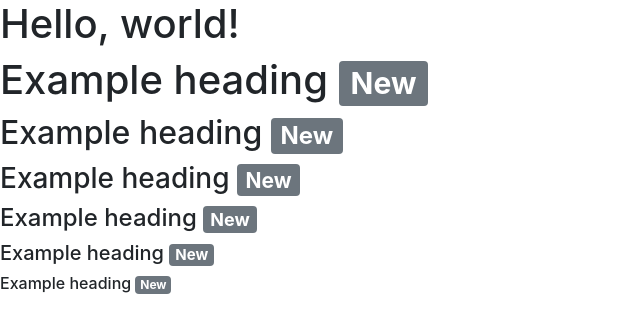
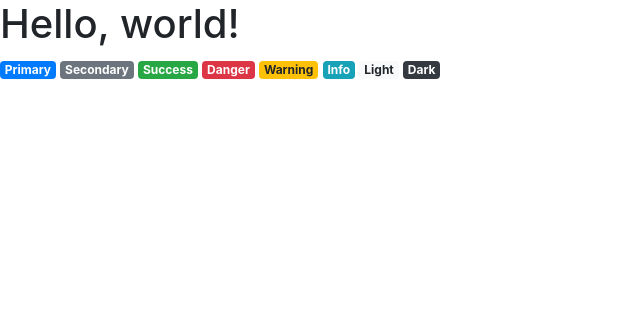
Before and after one commit to lider111/bootstrap, a plain HTML site: page index.html in a window 1280 px wide. Shown: the whole page, without its empty margins (0-640 px from the left). Drawn offline with nearby package versions, Linux system fonts and the light colour scheme.

```diff
--- a/index.html
+++ b/index.html
@@ -12,12 +12,14 @@
   </head>
   <body>
     <h1>Hello, world!</h1>
-    <h1>Example heading <span class="badge badge-secondary">New</span></h1>
-<h2>Example heading <span class="badge badge-secondary">New</span></h2>
-<h3>Example heading <span class="badge badge-secondary">New</span></h3>
-<h4>Example heading <span class="badge badge-secondary">New</span></h4>
-<h5>Example heading <span class="badge badge-secondary">New</span></h5>
-<h6>Example heading <span class="badge badge-secondary">New</span></h6>
+    <a href="#" class="badge badge-primary">Primary</a>
+    <a href="#" class="badge badge-secondary">Secondary</a>
+    <a href="#" class="badge badge-success">Success</a>
+    <a href="#" class="badge badge-danger">Danger</a>
+    <a href="#" class="badge badge-warning">Warning</a>
+    <a href="#" class="badge badge-info">Info</a>
+    <a href="#" class="badge badge-light">Light</a>
+    <a href="#" class="badge badge-dark">Dark</a>
 
     <!-- Optional JavaScript -->
     <!-- jQuery first, then Popper.js, then Bootstrap JS -->
```
